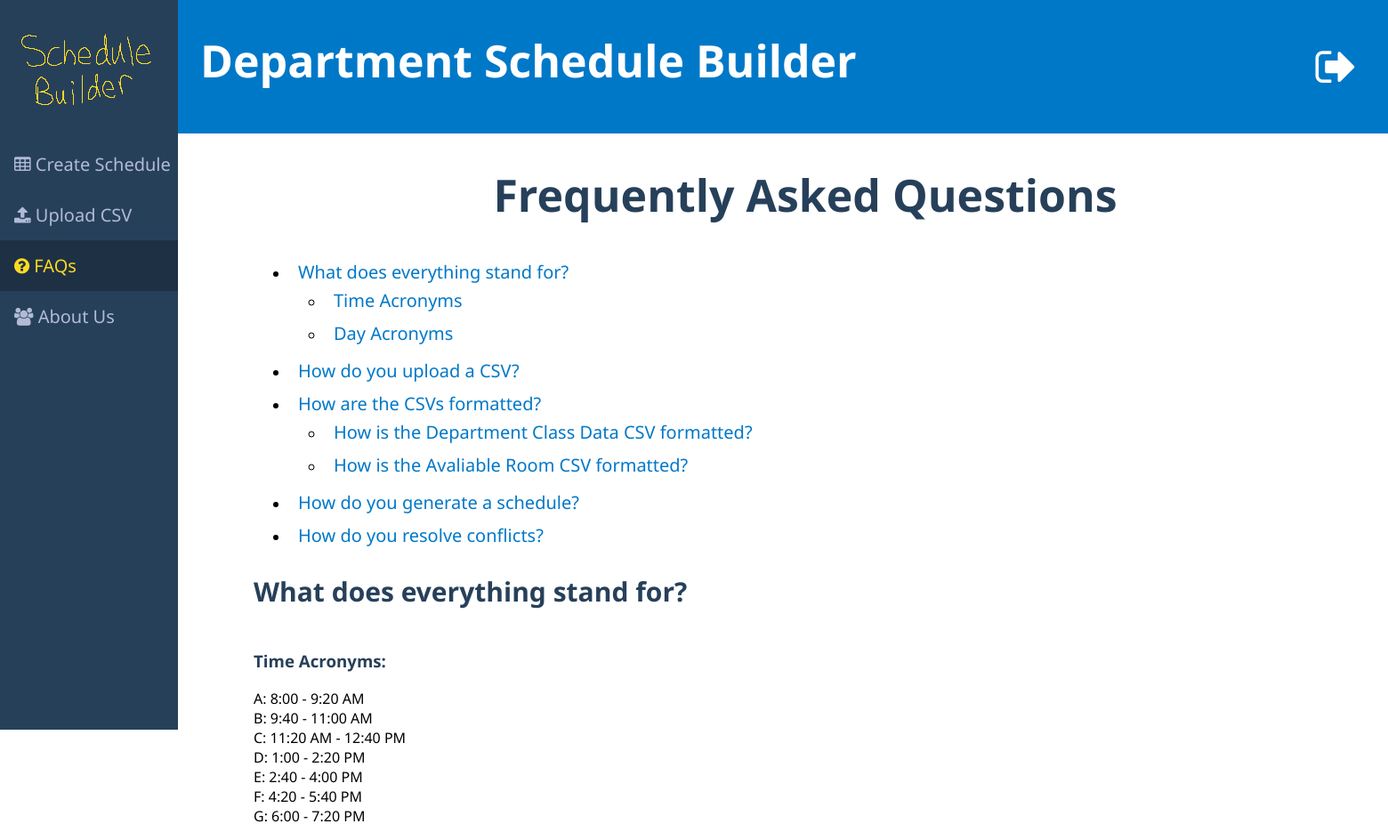
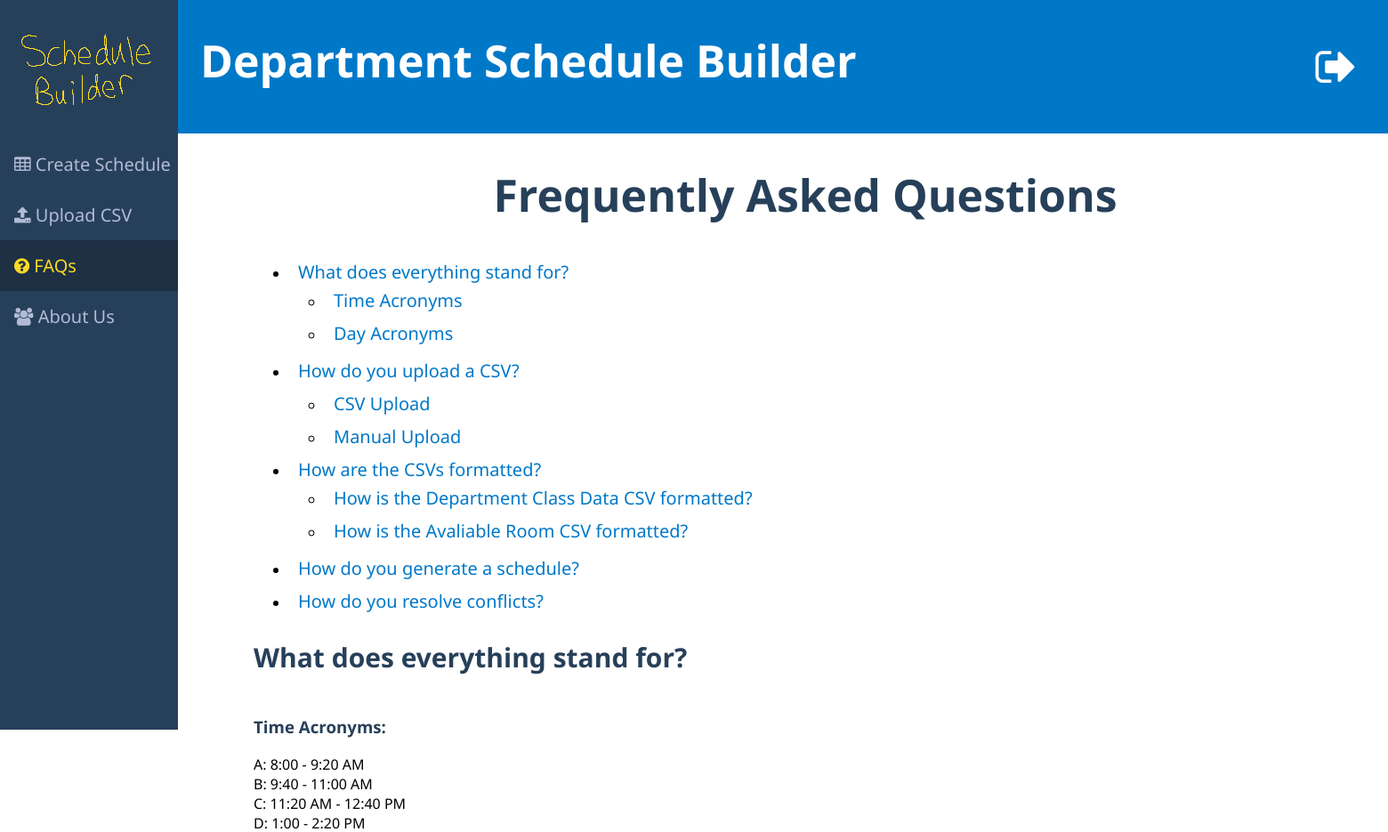
Before and after one commit to allisons212/499Team5, a Flask app: page /faq in a window 1560 px wide. Shown: the top 935 px of the page at 89% size. Run offline with Flask 2, Linux system fonts and the light colour scheme; parts of the project's set-up code (start-up, migrations or seed data) failed here and were passed over.

Commit message:
Updated Headers in FAG

```diff
--- a/templates/faq.html
+++ b/templates/faq.html
@@ -68,6 +68,10 @@
                     </ul>
                 </li>
                 <li><a href="#csvUpload">How do you upload a CSV?</a></li>
+                    <ul>
+                        <li><a href="#CSV Upload">CSV Upload</a></li>
+                        <li><a href="#Manual Upload">Manual Upload</a></li>
+                    </ul>
                 <li><a href="#csvFormatting">How are the CSVs formatted?</a>
                     <ul>
                         <li><a href="#departmentClassDataCSV">How is the Department Class Data CSV formatted?</a></li>
```
